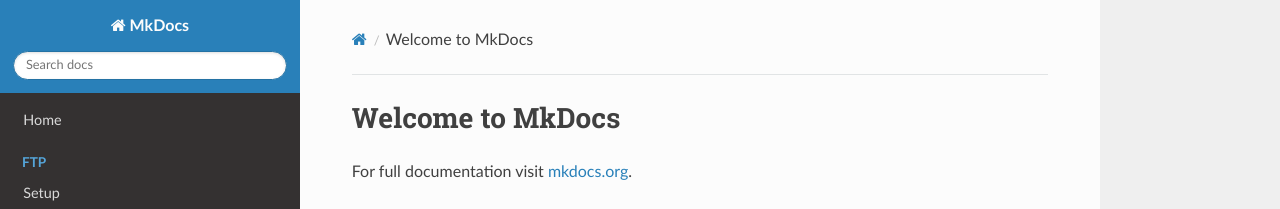
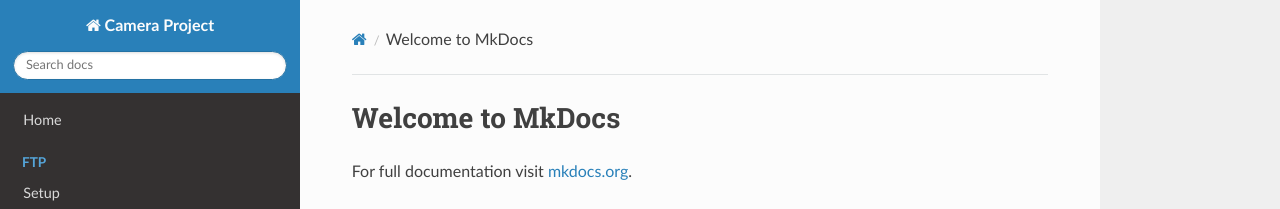
Before and after one commit to rinnerr/camera-docs, an MkDocs documentation site: the page built from docs/mkdocs-guide.md, in a window 1280 px wide. Shown: the top 209 px of the page. Built offline with MkDocs 1.6.1, drawn with Linux system fonts in a browser that asks for light colours; nearby versions of some CDN libraries.

Commit message:
fixing site_name

```diff
--- a/mkdocs.yml
+++ b/mkdocs.yml
@@ -1,9 +1,9 @@
-site_name: MkDocs
-site_url: https://www.mkdocs.org
+site_name: Camera Project
+site_url: https://github.com/alochym01/camera-docs
 site_description: Project documentation with Markdown.
 site_author: MkDocs Team
 
-repo_url: https://github.com/mkdocs/mkdocs/
+repo_url: https://github.com/alochym01/camera-docs
 edit_uri: ""
 
 theme:
```
